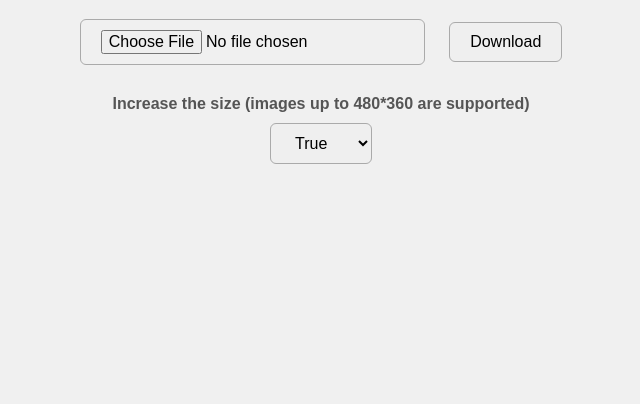
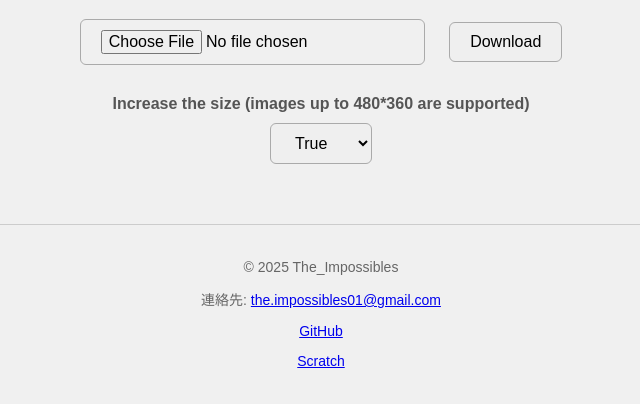
Before and after one commit to The-Impossibles-scratch/FOR_PEN_PROJECT, a plain HTML site: page docs/index.html in a window 1280 px wide. Shown: the part 98-502 px from the top of the page, without its empty margins (319-959 px from the left). Drawn offline with Linux system fonts and the light colour scheme.

Commit message:
Update index.html

```diff
--- a/docs/index.html
+++ b/docs/index.html
@@ -28,4 +28,10 @@
     <script src="script.js"></script>
   </body>
 
+  <footer style="margin-top: 50px; padding: 20px; text-align: center; color: #666; font-size: 14px; border-top: 1px solid #ccc;">
+    <p>© 2025 The_Impossibles</p>
+    <p>連絡先: <a href="mailto:your.email@example.com">the.impossibles01@gmail.com</a></p>
+    <p><a href="https://github.com/The-Impossibles-scratch" target="_blank" rel="noopener noreferrer">GitHub</a></p>
+    <p><a href="https://scratch.mit.edu/users/The_Impossibles" target="_blank" rel="noopener noreferrer">Scratch</a></p>
+  </footer>
 </html>
```
